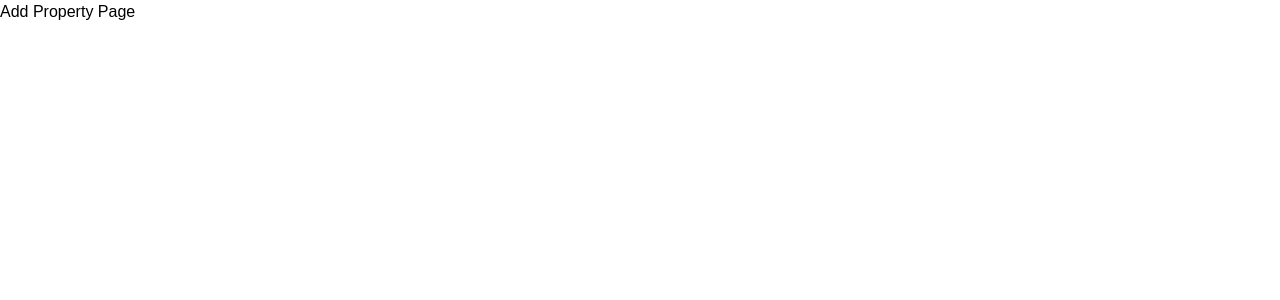
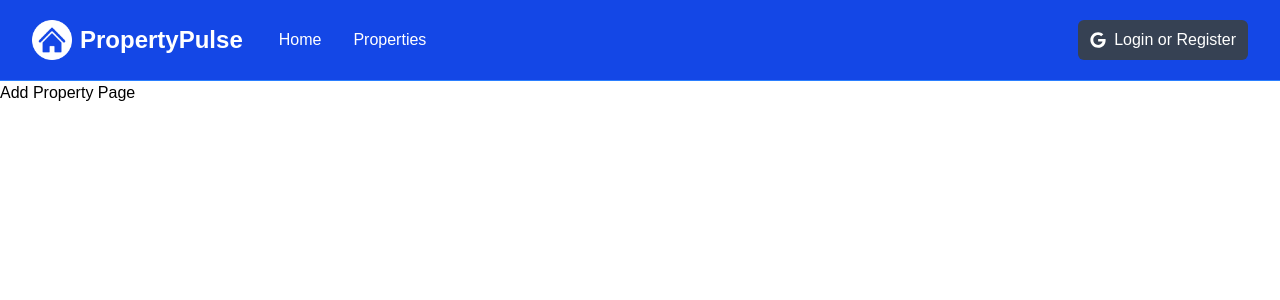
Before and after one commit to iagoferreira/property-pulse, a Next.js app: page /properties/add in a window 1280 px wide. Shown: the top 300 px of the page. Built offline with nearby package versions, Linux system fonts and the light colour scheme.

Commit message:
add navbar

```diff
--- a/app/layout.tsx
+++ b/app/layout.tsx
@@ -1,5 +1,6 @@
 import '@/assets/styles/globals.css';
 import type { ReactNode } from 'react';
+import Navbar from '@/components/Navbar';
 
 export const metadata = {
   title: 'Property Pulse',
@@ -11,6 +12,7 @@
   return (
     <html>
       <body>
+        <Navbar />
         <main>
           {children}
         </main>
--- /dev/null
+++ b/components/Navbar.tsx
@@ -0,0 +1,243 @@
+'use client';
+
+import { useState } from 'react';
+import Image from 'next/image';
+import Link from 'next/link';
+import { usePathname } from 'next/navigation';
+import logo from '@/assets/images/logo-white.png';
+import profileDefault from '@/assets/images/profile.png';
+import { FaGoogle } from 'react-icons/fa';
+
+const Navbar = () => {
+  const [isMobileMenuOpen, setIsMobileMenuOpen] = useState<boolean>(false);
+  const [isProfileMenuOpen, setIsProfileMenuOpen] = useState<boolean>(false);
+  const [isLoggedIn, setIsLoggedIn] = useState<boolean>(false);
+
+  const pathname = usePathname();
+
+  return (
+    <nav className="bg-blue-700 border-b border-blue-500">
+      <div className="mx-auto max-w-7xl px-2 sm:px-6 lg:px-8">
+        <div className="relative flex h-20 items-center justify-between">
+          <div className="absolute inset-y-0 left-0 flex items-center md:hidden">
+            {/* <!-- Mobile menu button--> */}
+            <button
+              type="button"
+              id="mobile-dropdown-button"
+              className="relative inline-flex items-center justify-center rounded-md p-2 text-gray-400 hover:bg-gray-700 hover:text-white focus:outline-none focus:ring-2 focus:ring-inset focus:ring-white"
+              aria-controls="mobile-menu"
+              aria-expanded="false"
+              onClick={() => setIsMobileMenuOpen((prev) => !prev)}
+            >
+              <span className="absolute -inset-0.5"></span>
+              <span className="sr-only">Open main menu</span>
+              <svg
+                className="block h-6 w-6"
+                fill="none"
+                viewBox="0 0 24 24"
+                strokeWidth="1.5"
+                stroke="currentColor"
+                aria-hidden="true"
+              >
+                <path
+                  strokeLinecap="round"
+                  strokeLinejoin="round"
+                  d="M3.75 6.75h16.5M3.75 12h16.5m-16.5 5.25h16.5"
+                />
+              </svg>
+            </button>
+          </div>
+
+          <div
+            className="flex flex-1 items-center justify-center md:items-stretch md:justify-start"
+          >
+            {/* <!-- Logo --> */}
+            <Link className="flex flex-shrink-0 items-center" href="/">
+              <Image
+                className="h-10 w-auto"
+                src={logo}
+                alt="PropertyPulse"
+              />
+              <span className="hidden md:block text-white text-2xl font-bold ml-2">
+                PropertyPulse
+              </span>
+            </Link>
+            {/* <!-- Desktop Menu Hidden below md screens --> */}
+            <div className="hidden md:ml-6 md:block">
+              <div className="flex space-x-2">
+                <Link
+                  href="/"
+                  className={`${pathname === '/' ? 'bg-black' : ''} text-white  hover:bg-gray-900 hover:text-white rounded-md px-3 py-2`}
+                >
+                  Home
+                </Link>
+                <Link
+                  href="/properties"
+                  className={`${pathname === '/properties' ? 'bg-black' : ''} text-white  hover:bg-gray-900 hover:text-white rounded-md px-3 py-2`}
+                >
+                  Properties
+                </Link>
+                {isLoggedIn && (
+                  <Link
+                    href="/properties/add"
+                    className={`${pathname === '/properties/add' ? 'bg-black' : ''} text-white  hover:bg-gray-900 hover:text-white rounded-md px-3 py-2`}
+                  >Add Property
+                  </Link>
+                )}
+              </div>
+            </div>
+          </div>
+
+          {/* <!-- Right Side Menu (Logged Out) --> */}
+          {!isLoggedIn && (
+            <div className="hidden md:block md:ml-6">
+              <div className="flex items-center">
+                <button
+                  className="flex items-center text-white bg-gray-700 hover:bg-gray-900 hover:text-white rounded-md px-3 py-2"
+                >
+                  <FaGoogle className="text-white mr-2" />
+                  <span>Login or Register</span>
+                </button>
+              </div>
+            </div>
+          )}
+
+          {/* <!-- Right Side Menu (Logged In) --> */}
+          {isLoggedIn && (
+            <div
+              className="absolute inset-y-0 right-0 flex items-center pr-2 md:static md:inset-auto md:ml-6 md:pr-0"
+            >
+              <Link href="/messages" className="relative group">
+                <button
+                  type="button"
+                  className="relative rounded-full bg-gray-800 p-1 text-gray-400 hover:text-white focus:outline-none focus:ring-2 focus:ring-white focus:ring-offset-2 focus:ring-offset-gray-800"
+                >
+                  <span className="absolute -inset-1.5"></span>
+                  <span className="sr-only">View notifications</span>
+                  <svg
+                    className="h-6 w-6"
+                    fill="none"
+                    viewBox="0 0 24 24"
+                    strokeWidth="1.5"
+                    stroke="currentColor"
+                    aria-hidden="true"
+                  >
+                    <path
+                      strokeLinecap="round"
+                      strokeLinejoin="round"
+                      d="M14.857 17.082a23.848 23.848 0 005.454-1.31A8.967 8.967 0 0118 9.75v-.7V9A6 6 0 006 9v.75a8.967 8.967 0 01-2.312 6.022c1.733.64 3.56 1.085 5.455 1.31m5.714 0a24.255 24.255 0 01-5.714 0m5.714 0a3 3 0 11-5.714 0"
+                    />
+                  </svg>
+                </button>
+                <span
+                  className="absolute top-0 right-0 inline-flex items-center justify-center px-2 py-1 text-xs font-bold leading-none text-white transform translate-x-1/2 -translate-y-1/2 bg-red-600 rounded-full"
+                >
+                  2
+                  {/* <!-- Replace with the actual number of notifications --> */}
+                </span>
+              </Link>
+              {/* <!-- Profile dropdown button --> */}
+              <div className="relative ml-3">
+                <div>
+                  <button
+                    type="button"
+                    className="relative flex rounded-full bg-gray-800 text-sm focus:outline-none focus:ring-2 focus:ring-white focus:ring-offset-2 focus:ring-offset-gray-800"
+                    id="user-menu-button"
+                    aria-expanded="false"
+                    aria-haspopup="true"
+                    onClick={() => setIsProfileMenuOpen((prev) => !prev)}
+                  >
+                    <span className="absolute -inset-1.5"></span>
+                    <span className="sr-only">Open user menu</span>
+                    <Image
+                      className="h-8 w-8 rounded-full"
+                      src={profileDefault}
+                      alt=""
+                    />
+                  </button>
+                </div>
+
+                {/* <!-- Profile dropdown --> */}
+                {isProfileMenuOpen && (
+                  <div
+                    id="user-menu"
+                    className="absolute right-0 z-10 mt-2 w-48 origin-top-right rounded-md bg-white py-1 shadow-lg ring-1 ring-black ring-opacity-5 focus:outline-none"
+                    role="menu"
+                    aria-orientation="vertical"
+                    aria-labelledby="user-menu-button"
+                    tabIndex={-1}
+                  >
+                    <Link
+                      href="/profile"
+                      className="block px-4 py-2 text-sm text-gray-700"
+                      role="menuitem"
+                      tabIndex={-1}
+                      id="user-menu-item-0"
+                    >
+                      Your Profile
+                    </Link>
+                    <Link
+                      href="/properties/saved"
+                      className="block px-4 py-2 text-sm text-gray-700"
+                      role="menuitem"
+                      tabIndex={-1}
+                      id="user-menu-item-2"
+                    >
+                      Saved Properties
+                    </Link>
+                    <button
+                      className="block px-4 py-2 text-sm text-gray-700"
+                      role="menuitem"
+                      tabIndex={-1}
+                      id="user-menu-item-2"
+                    >
+                      Sign Out
+                    </button>
+                  </div>
+                )}
+              </div>
+            </div>
+          )}
+        </div>
+      </div>
+
+      {/* <!-- Mobile menu, show/hide based on menu state. --> */}
+      {isMobileMenuOpen && (
+        <div id="mobile-menu">
+          <div className="space-y-1 px-2 pb-3 pt-2">
+            <Link
+              href="/"
+              className={`${pathname === '/' ? 'bg-black' : ''}  text-white block rounded-md px-3 py-2 text-base font-medium`}
+            >
+              Home
+            </Link>
+            <Link
+              href="/properties"
+              className={`${pathname === '/properties' ? 'bg-black' : ''}  text-white block rounded-md px-3 py-2 text-base font-medium`}
+            >
+              Properties
+            </Link>
+            {isLoggedIn && (
+              <Link
+                href="/properties/add"
+                className={`${pathname === '/properties/add' ? 'bg-black' : ''}  text-white block rounded-md px-3 py-2 text-base font-medium`}
+              >
+                Add Property
+              </Link>
+            )}
+            {!isLoggedIn && (
+              <button
+                className="flex items-center text-white bg-gray-700 hover:bg-gray-900 hover:text-white rounded-md px-3 py-2 my-5"
+              >
+                <i className="fa-brands fa-google mr-2"></i>
+                <span>Login or Register</span>
+              </button>
+            )}
+          </div>
+        </div>
+      )}
+    </nav>
+  );
+}
+
+export default Navbar;
```
Also changed, not shown: package.json (+6 -5 lines), 1 other file (tests, documents, lock files or other folders).
